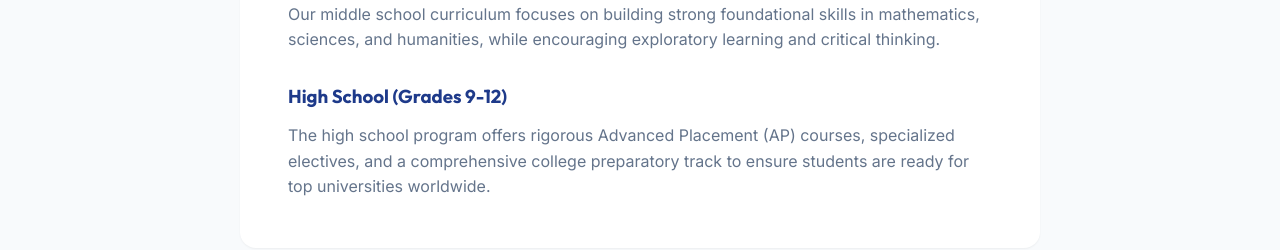
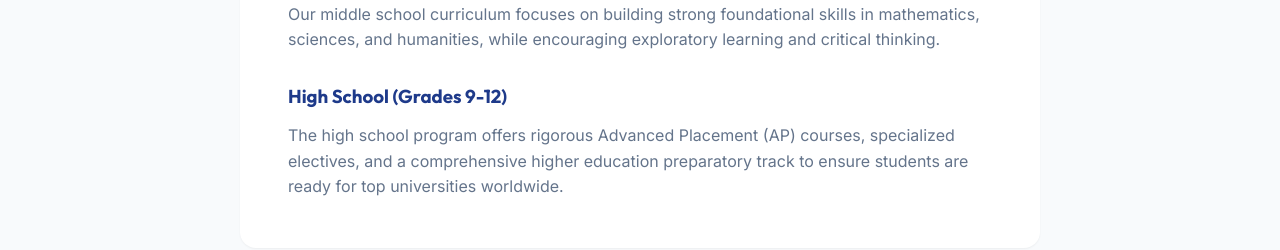
Before and after one commit to Mydvthukran/school-website, a React (Vite) app: page /academics in a window 1280 px wide. Shown: the part 1640-1890 px from the top of the page. Built offline with nearby package versions, Linux system fonts and the light colour scheme.

Commit message:
feat: add dummy data source and implement Academics page component

```diff
--- a/src/data/dummy.js
+++ b/src/data/dummy.js
@@ -101,7 +101,7 @@ export const dummyStats = [
   { label: "Students", value: "1,200+" },
   { label: "Faculty Members", value: "85" },
   { label: "Clubs & Activities", value: "40+" },
-  { label: "College Acceptance", value: "98%" },
+  { label: "Board Exam Passing", value: "98%" },
 ];
 
 export const dummyGallery = [
--- a/src/pages/Academics.jsx
+++ b/src/pages/Academics.jsx
@@ -72,7 +72,7 @@ const Academics = () => {
 
             <h3 style={{ marginBottom: '1rem', color: 'var(--color-primary)' }}>High School (Grades 9-12)</h3>
             <p style={{ color: 'var(--color-text-muted)' }}>
-              The high school program offers rigorous Advanced Placement (AP) courses, specialized electives, and a comprehensive college preparatory track to ensure students are ready for top universities worldwide.
+              The high school program offers rigorous Advanced Placement (AP) courses, specialized electives, and a comprehensive higher education preparatory track to ensure students are ready for top universities worldwide.
             </p>
           </div>
         </div>
```
